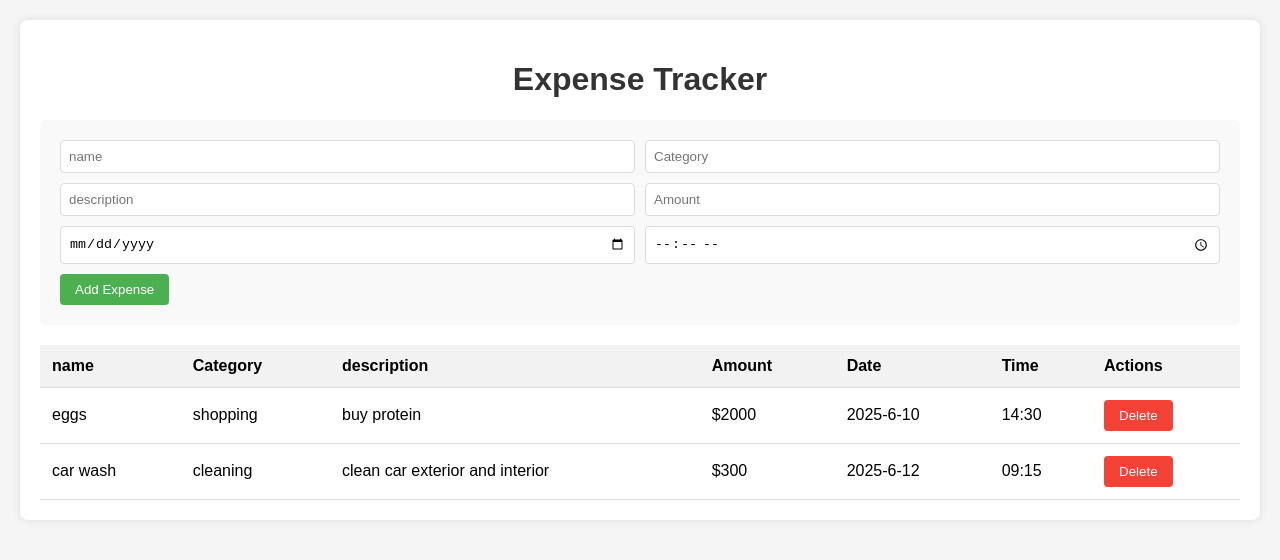
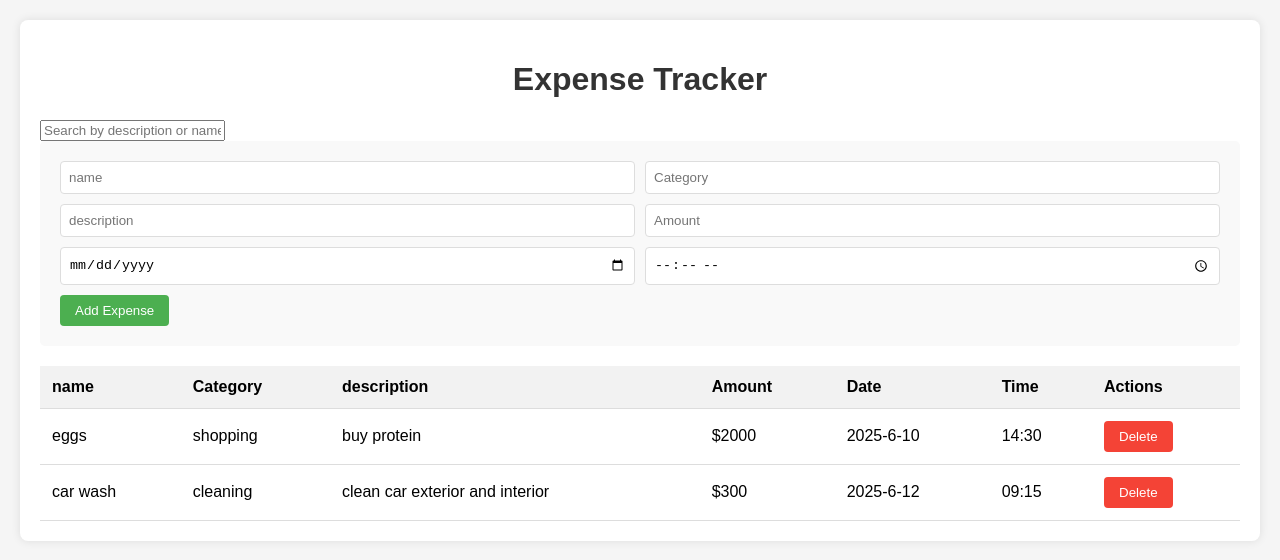
Before and after one commit to Nakara4/expense-tracker, a React (Vite) app: page / in a window 1280 px wide. Shown: the top 560 px of the page. Built offline with nearby package versions, Linux system fonts and the light colour scheme.

Commit message:
added instant search filter

```diff
--- a/src/App.jsx
+++ b/src/App.jsx
@@ -31,6 +31,13 @@ function App() {
     time: ''
   });
 
+  const [searchTerm, setSearchTerm] = useState('');
+
+  const filteredExpenses = expenses.filter(expense =>
+    expense.description.toLowerCase().includes(searchTerm.toLowerCase()) ||
+    expense.name.toLowerCase().includes(searchTerm.toLowerCase())
+  );
+
   const handleChange = (e) => {
     const { name, value } = e.target;
     setFormData(prev => ({ ...prev, [name]: value }));
@@ -57,6 +64,16 @@ function App() {
   return (
     <div className="container">
       <h1>Expense Tracker</h1>
+
+      <div className="search-container">
+  <input
+    type="text"
+    placeholder="Search by description or name..."
+    value={searchTerm}
+    onChange={(e) => setSearchTerm(e.target.value)}
+    className="search-input"
+  />
+</div>
 
       <form onSubmit={handleSubmit}>
         <div className="form-row">
@@ -124,7 +141,7 @@ function App() {
           </tr>
         </thead>
         <tbody>
-          {expenses.map(expense => (
+        {filteredExpenses.map(expense => (
             <tr key={expense.id}>
               <td>{expense.name}</td>
               <td>{expense.category}</td>
```
